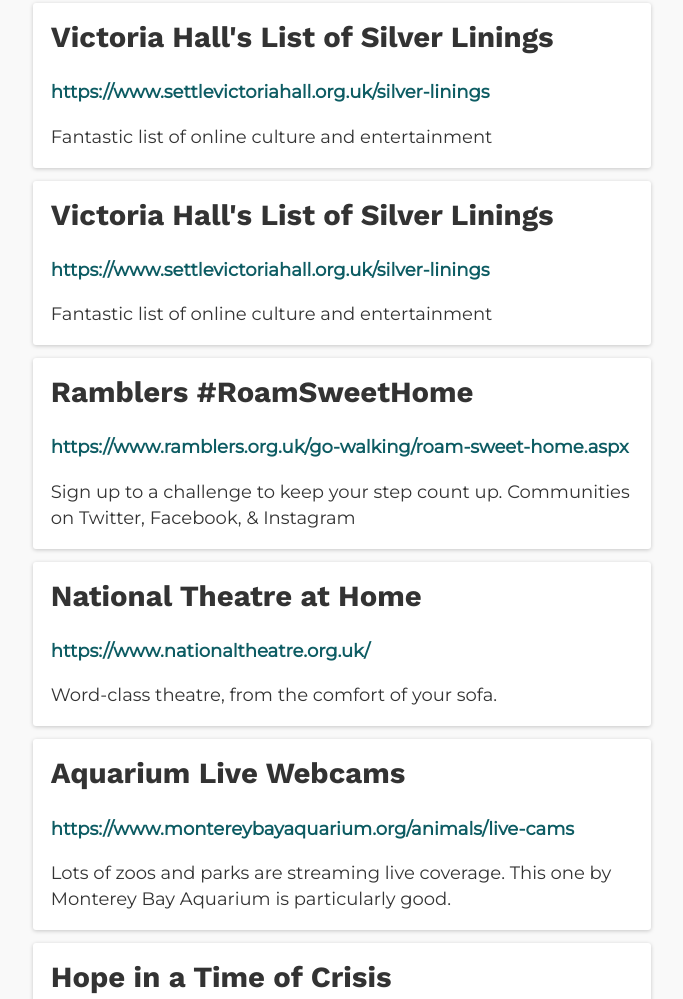
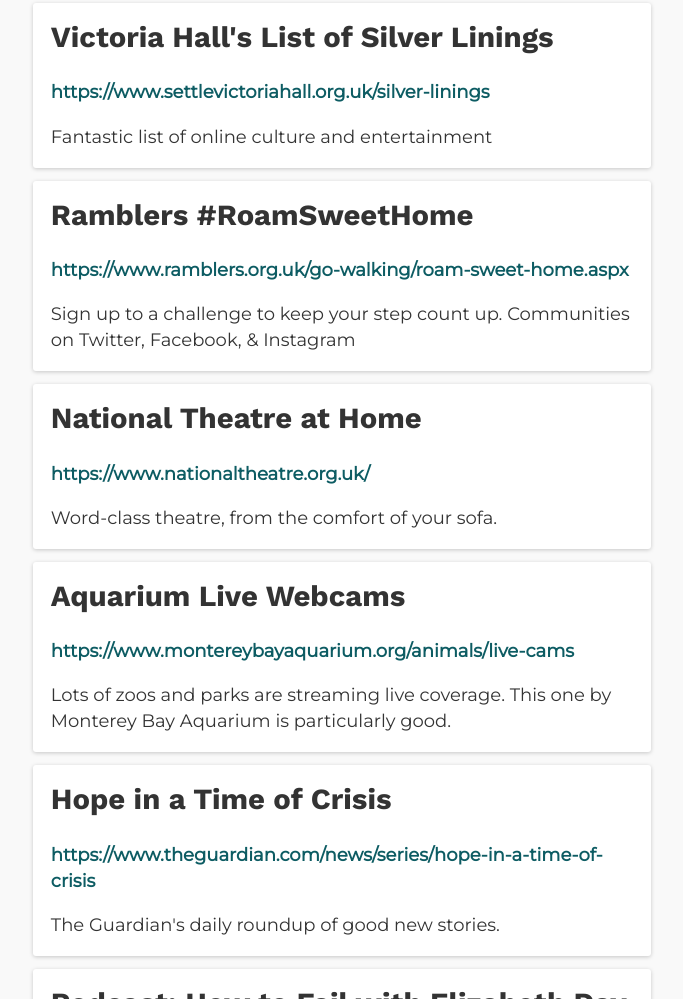
Before and after one commit to ClareBee/supporting-settle, a Gatsby site: page /positive-inspiration in a window 1280 px wide. Shown: the part 1266-2265 px from the top of the page, without its empty margins (311-994 px from the left). Built offline with nearby package versions, Linux system fonts and the light colour scheme; Gatsby itself is replaced by a stand-in of ours.

Commit message:
remove duplicate

```diff
--- a/src/data/positivestuff.js
+++ b/src/data/positivestuff.js
@@ -19,12 +19,6 @@
     image: "",
     description:
       "Don't worry if you're not on Twitter - you can still see the page! Daily photos and videos of cute dogs.",
-  },
-  {
-    title: "Victoria Hall's List of Silver Linings",
-    website: "https://www.settlevictoriahall.org.uk/silver-linings",
-    image: "",
-    description: "Fantastic list of online culture and entertainment",
   },
   {
     title: "Victoria Hall's List of Silver Linings",
```
